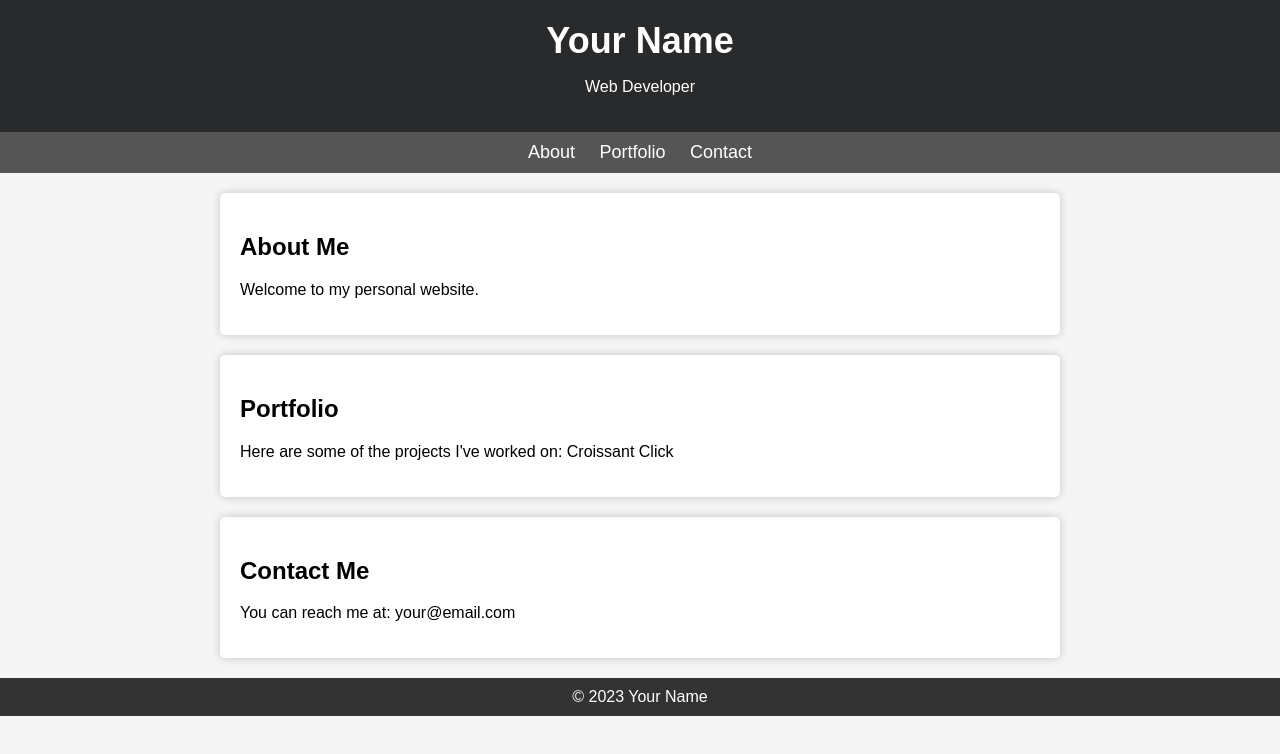
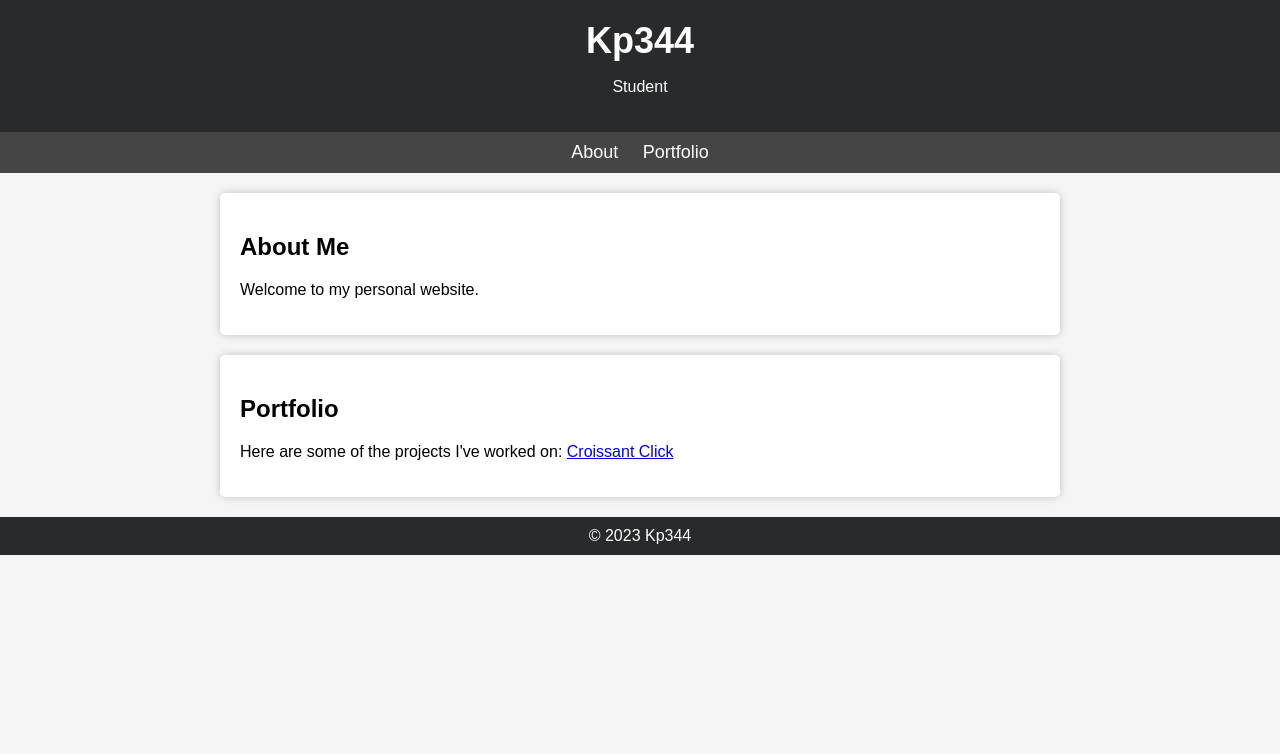
Before and after one commit to Kp344/Kp344, a plain HTML site: page index.html in a window 1280 px wide. Drawn offline with Linux system fonts and the light colour scheme.

Commit message:
Update index.html

```diff
--- a/index.html
+++ b/index.html
@@ -21,7 +21,7 @@
             font-size: 36px;
         }
         nav {
-            background-color: #555;
+            background-color: #464545;
             text-align: center;
             padding: 10px;
         }
@@ -43,7 +43,7 @@
             font-size: 24px;
         }
         footer {
-            background-color: #333;
+            background-color: #282a2b;
             color: #fff;
             text-align: center;
             padding: 10px;
@@ -52,13 +52,12 @@
 </head>
 <body>
     <header>
-        <h1>Your Name</h1>
-        <p>Web Developer</p>
+        <h1>Kp344</h1>
+        <p>Student</p>
     </header>
     <nav>
         <a href="#about">About</a>
         <a href="#portfolio">Portfolio</a>
-        <a href="#contact">Contact</a>
     </nav>
     <section id="about">
         <h2>About Me</h2>
@@ -70,18 +69,12 @@
         <h2>Portfolio</h2>
         <p>
             Here are some of the projects I've worked on:
-            Croissant Click
-            <a href="/Croissant_Click/Croissant_Click.html"></a>
-        </p>
-    </section>
-    <section id="contact">
-        <h2>Contact Me</h2>
-        <p>
-            You can reach me at: your@email.com
+
+            <a href="/Croissant_Click/Croissant_Click.html">Croissant Click</a>
         </p>
     </section>
     <footer>
-        &copy; 2023 Your Name
+        &copy; 2023 Kp344
     </footer>
 </body>
 </html>
```
